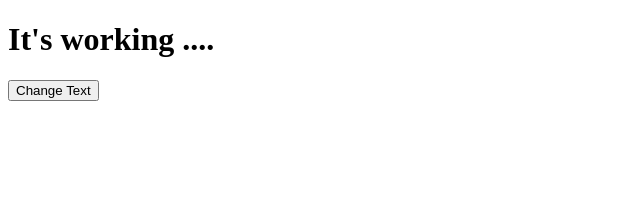
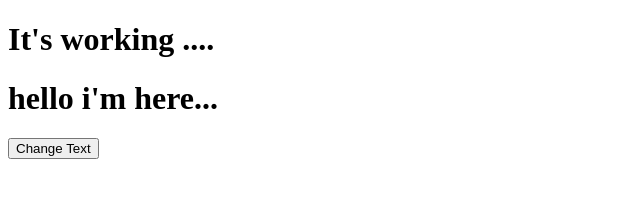
Before and after one commit to AK844/git-workshop, a plain HTML site: page index.html in a window 1280 px wide. Shown: the whole page, without its empty margins (0-640 px from the left). Drawn offline with Linux system fonts and the light colour scheme.

Commit message:
add text in body

```diff
--- a/index.html
+++ b/index.html
@@ -7,6 +7,7 @@
 
     <div >
         <h1 id="root">It's working ....</h1>
+        <h1>hello i'm here...</h1>
 
     </div>
     <script src="./index.js"></script>
```
